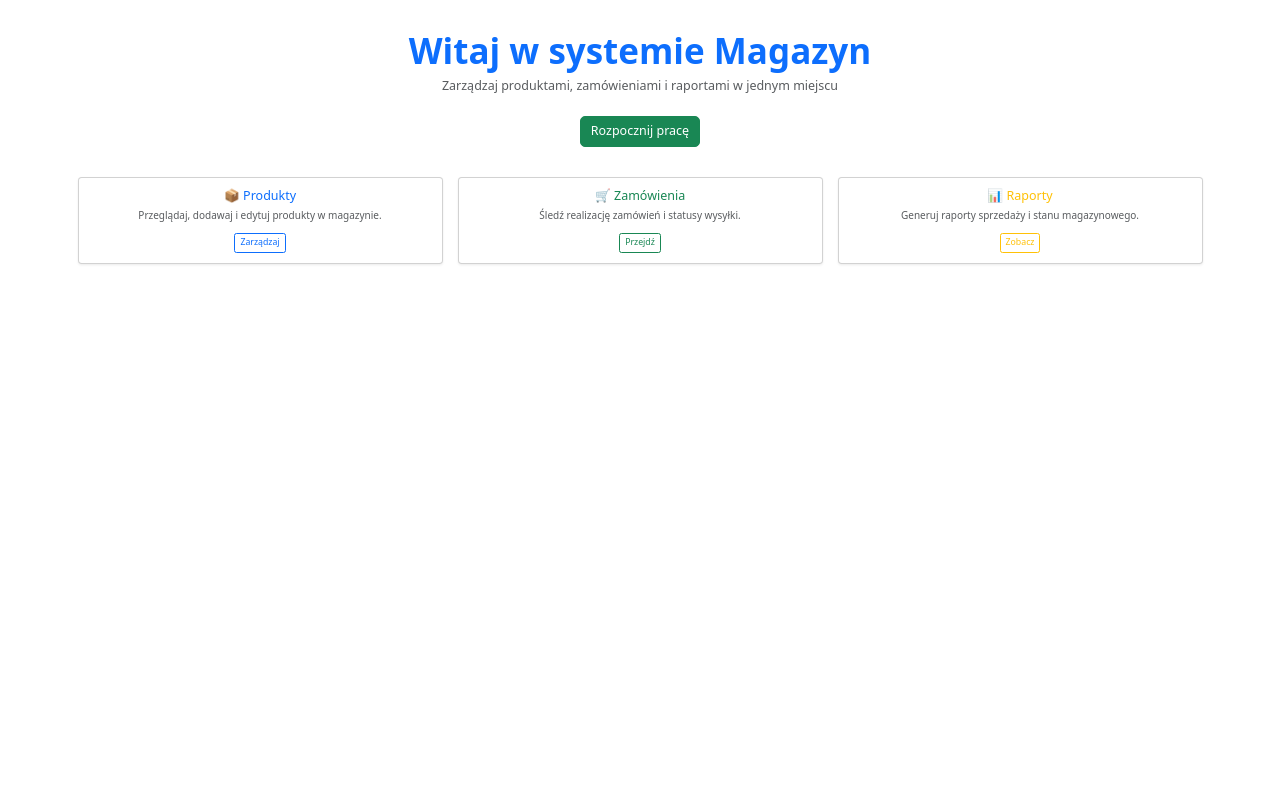
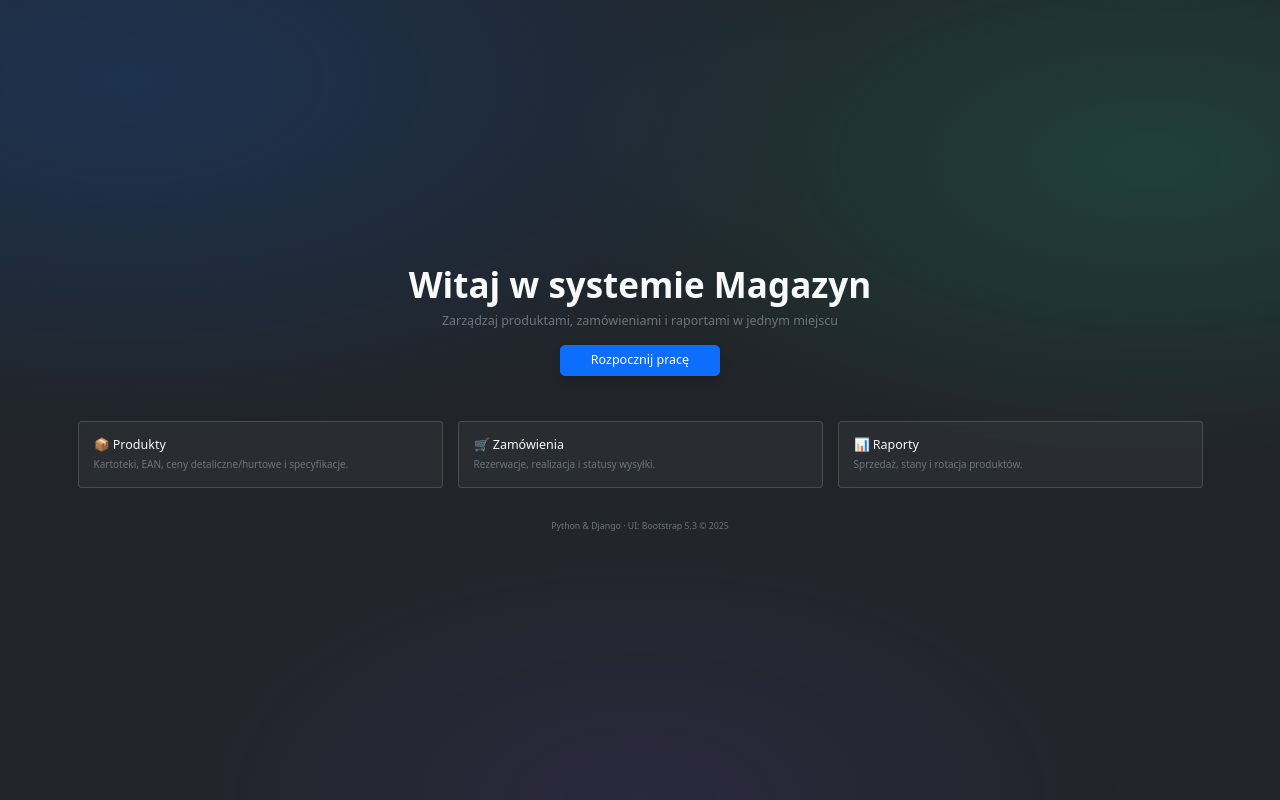
Before and after one commit to marczak01/magazyn, a Django app: page / in a window 1280 px wide. Run offline with Django 5.2, Linux system fonts and the light colour scheme.

Commit message:
Home View + style

```diff
--- a/mainapp/static/css/style.css
+++ b/mainapp/static/css/style.css
@@ -7,3 +7,17 @@
 html{
     font-size: 62.5%;
 }
+
+.hero-bg {
+    background:
+      radial-gradient(1200px 600px at 10% 10%, rgba(13,110,253,.25), transparent 60%),
+      radial-gradient(1000px 500px at 90% 20%, rgba(32,201,151,.22), transparent 60%),
+      radial-gradient(900px 500px at 50% 100%, rgba(111,66,193,.18), transparent 60%);
+  }
+  .glass {
+    background: rgba(255,255,255,.04);
+    border: 1px solid rgba(255,255,255,.15);
+    backdrop-filter: blur(6px);
+  }
+  @keyframes fadeInUp { from {opacity:0; transform: translateY(14px)} to {opacity:1; transform: none} }
+  .animate-fade { animation: fadeInUp .6s ease both; }
--- a/mainapp/templates/mainapp/home.html
+++ b/mainapp/templates/mainapp/home.html
@@ -1,45 +1,96 @@
 {% extends "mainapp/base.html" %}
+{% load static %}
 
-{% block title %}Home Page{% endblock title %}
+{% block title %}Magazyn — Strona główna{% endblock title %}
 
 {% block content %}
-<div class="container py-5">
-    <!-- Nagłówek strony -->
-    <div class="text-center mb-5">
-        <h1 class="display-4 fw-bold text-primary">Witaj w systemie Magazyn</h1>
-        <p class="lead text-muted">Zarządzaj produktami, zamówieniami i raportami w jednym miejscu</p>
-        <a href="#" class="btn btn-lg btn-success mt-3">Rozpocznij pracę</a>
+
+<!-- Ciemny hero na pełną wysokość -->
+<section class="min-vh-100 d-flex align-items-center bg-dark text-light position-relative overflow-hidden" data-bs-theme="dark">
+  <div class="position-absolute top-0 start-0 w-100 h-100 hero-bg opacity-75"></div>
+
+  <div class="container position-relative">
+    <div class="row justify-content-center">
+      <div class="col-12 col-lg-9 text-center animate-fade">
+        <h1 class="display-4 fw-bold lh-1">Witaj w systemie Magazyn</h1>
+        <p class="lead text-secondary mt-3 mb-4">
+          Zarządzaj produktami, zamówieniami i raportami w jednym miejscu
+        </p>
+
+        <div class="d-flex justify-content-center">
+          <!-- Otwiera modal logowania/rejestracji -->
+          <button class="btn btn-lg btn-primary px-5 shadow"
+                  data-bs-toggle="modal" data-bs-target="#authModal">
+            Rozpocznij pracę
+          </button>
+        </div>
+      </div>
     </div>
 
-    <!-- Karty z funkcjami -->
-    <div class="row g-4">
-        <div class="col-md-4">
-            <div class="card shadow-sm h-100">
-                <div class="card-body text-center">
-                    <h5 class="card-title text-primary">📦 Produkty</h5>
-                    <p class="card-text text-muted">Przeglądaj, dodawaj i edytuj produkty w magazynie.</p>
-                    <a href="#" class="btn btn-outline-primary btn-sm">Zarządzaj</a>
-                </div>
-            </div>
+    <!-- Prezentacja modułów -->
+    <div class="row g-4 mt-5">
+      <div class="col-12 col-md-4">
+        <div class="card glass h-100 text-light">
+          <div class="card-body p-4">
+            <h5 class="card-title mb-2">📦 Produkty</h5>
+            <p class="card-text text-secondary mb-0">
+              Kartoteki, EAN, ceny detaliczne/hurtowe i specyfikacje.
+            </p>
+          </div>
         </div>
-        <div class="col-md-4">
-            <div class="card shadow-sm h-100">
-                <div class="card-body text-center">
-                    <h5 class="card-title text-success">🛒 Zamówienia</h5>
-                    <p class="card-text text-muted">Śledź realizację zamówień i statusy wysyłki.</p>
-                    <a href="#" class="btn btn-outline-success btn-sm">Przejdź</a>
-                </div>
-            </div>
+      </div>
+
+      <div class="col-12 col-md-4">
+        <div class="card glass h-100 text-light">
+          <div class="card-body p-4">
+            <h5 class="card-title mb-2">🛒 Zamówienia</h5>
+            <p class="card-text text-secondary mb-0">
+              Rezerwacje, realizacja i statusy wysyłki.
+            </p>
+          </div>
         </div>
-        <div class="col-md-4">
-            <div class="card shadow-sm h-100">
-                <div class="card-body text-center">
-                    <h5 class="card-title text-warning">📊 Raporty</h5>
-                    <p class="card-text text-muted">Generuj raporty sprzedaży i stanu magazynowego.</p>
-                    <a href="#" class="btn btn-outline-warning btn-sm">Zobacz</a>
-                </div>
-            </div>
+      </div>
+
+      <div class="col-12 col-md-4">
+        <div class="card glass h-100 text-light">
+          <div class="card-body p-4">
+            <h5 class="card-title mb-2">📊 Raporty</h5>
+            <p class="card-text text-secondary mb-0">
+              Sprzedaż, stany i rotacja produktów.
+            </p>
+          </div>
         </div>
+      </div>
     </div>
+
+    <!-- Drobna stopka informacji -->
+    <div class="text-center text-secondary mt-5">
+      <small>Python & Django · UI: Bootstrap 5.3 &copy; 2025</small>
+    </div>
+  </div>
+</section>
+
+<!-- Modal logowania/rejestracji -->
+<div class="modal fade" id="authModal" tabindex="-1" aria-hidden="true">
+  <div class="modal-dialog modal-dialog-centered">
+    <div class="modal-content bg-dark text-light" data-bs-theme="dark">
+      <div class="modal-header border-0">
+        <h5 class="modal-title">Zaloguj się lub załóż konto</h5>
+        <button type="button" class="btn-close btn-close-white" data-bs-dismiss="modal" aria-label="Zamknij"></button>
+      </div>
+      <div class="modal-body pt-0">
+        <p class="text-secondary">
+          Aby korzystać z modułów aplikacji, zaloguj się lub utwórz konto.
+        </p>
+        <div class="d-grid gap-2">
+          <a href="/account/login/" class="btn btn-primary btn-lg">Logowanie</a>
+          <a href="/account/register/" class="btn btn-outline-light btn-lg">Rejestracja</a>
+        </div>
+      </div>
+      <div class="modal-footer border-0">
+        <small class="text-secondary">🔒 Dostęp do modułów zostanie odblokowany po pomyślnym zalogowaniu.</small>
+      </div>
+    </div>
+  </div>
 </div>
 {% endblock content %}
```
